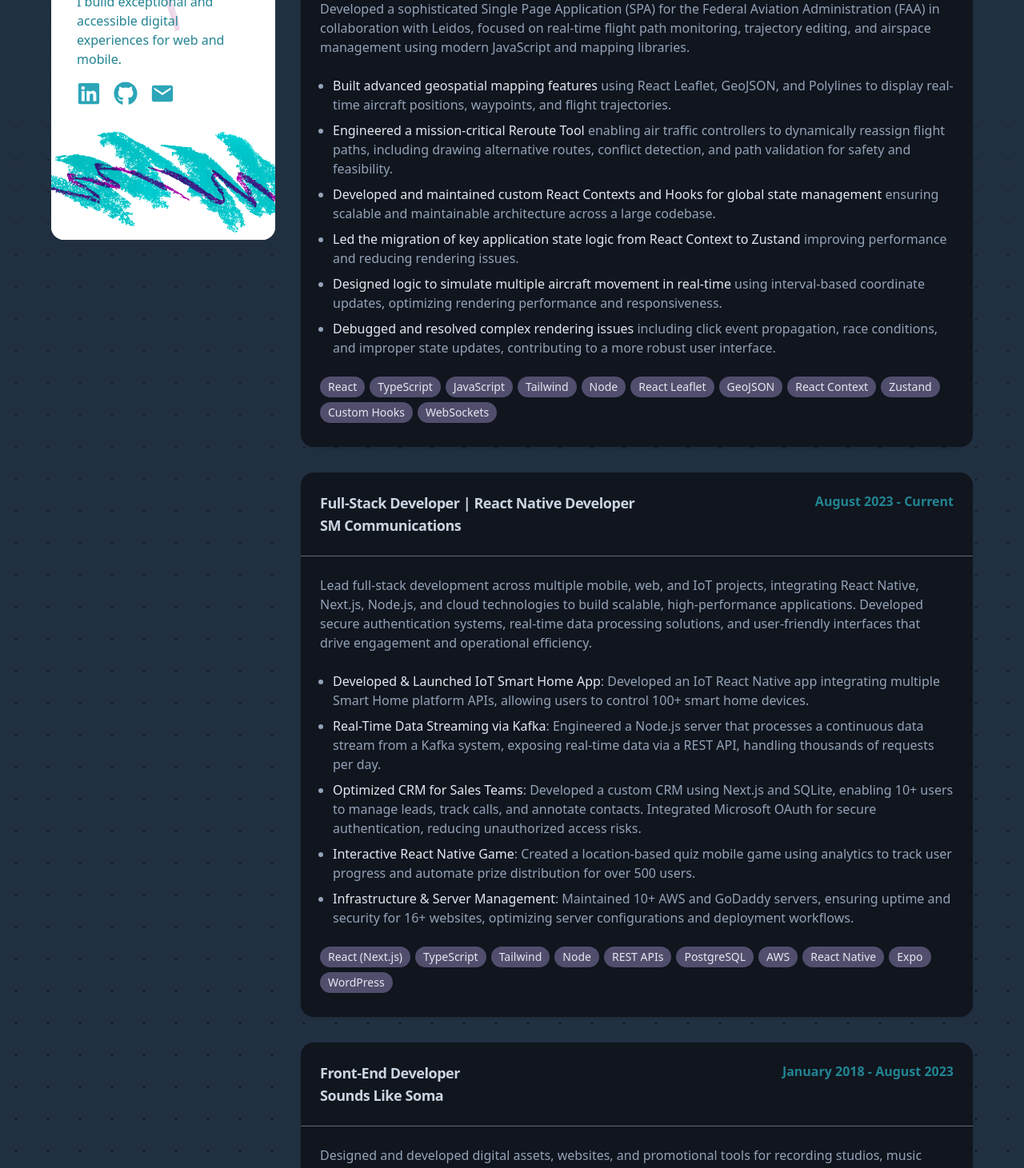
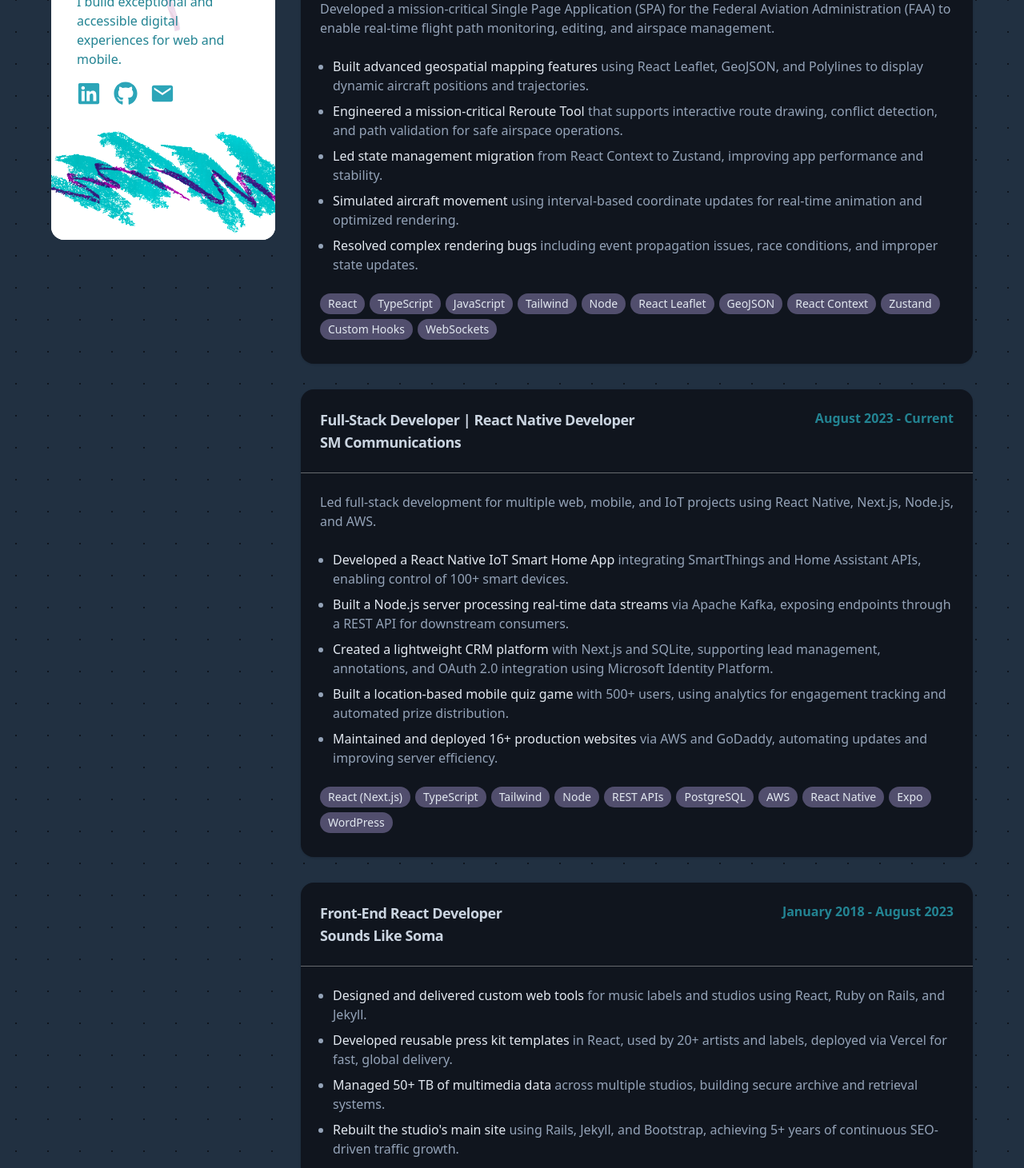
Before and after one commit to zackhanni/zachary.works, a Next.js app: page / in a window 1280 px wide. Shown: the part 1020-2481 px from the top of the page at 80% size. Built offline with nearby package versions, Linux system fonts and the light colour scheme.

Commit message:
Further updated my experience and about sections based on AI revisions

```diff
--- a/app/components/About.tsx
+++ b/app/components/About.tsx
@@ -15,29 +15,17 @@ export default function About() {
         <div className="row">
           <div className="col-12 space-y-16">
             <div className="max-w-screen-md mx-auto prose text-slate-200 lg:prose-md border-2 border-white p-8 rounded-2xl backdrop-blur-[2px]">
-              <h3 className="text-slate-200">How it all started 🌱</h3>
+              <h3 className="text-slate-200">🌱 How It Started</h3>
               <p>
-                In the beginning, I learned to code through Codecademy, a
-                patient mentor, and involving myself in a ton of freelance
-                projects. My career took off at Sounds Like Soma, a Philadelphia
-                based recording studio, where I managed the studio&apos;s
-                business website and IT infrastructure. This opportunity allowed
-                me to work with global recording artists and record labels to
-                make promotional landing pages and electronic press kits.
+                My journey into software began with late nights on Codecademy, the guidance of a patient mentor, and hands-on learning through freelance gigs. Things took off at Sounds Like Soma, a Philadelphia-based recording studio, where I managed the studio’s website and IT infrastructure. There, I had the unique opportunity to collaborate with global recording artists and record labels—designing promotional landing pages and crafting dynamic electronic press kits that helped bring their stories to life.
               </p>
-              <h3 className="text-slate-200">In the here and now 👈</h3>
+              <h3 className="text-slate-200">👨‍💻 Where I Am Now</h3>
               <p>
-                Most recently, I was the lead full-stack web and mobile
-                developer at a Philadelphia-based PR agency. This role actively
-                pushes me to try new technologies and branch out of my comfort
-                zone, leading me to continually grow as a developer.
+                Most recently, I served as the lead full-stack web and mobile developer at a Philadelphia-based PR agency. The role challenged me to constantly explore new technologies—from real-time data processing and IoT integrations to modern frameworks like React Native and Next.js. It pushed me to grow not just as a developer, but as a creative problem-solver and collaborator.
               </p>
-              <h3 className="text-slate-200">What im looking for 🔍</h3>
+              <h3 className="text-slate-200">🔍 What I'm Looking For</h3>
               <p>
-                In my next role, I am seeking a team of motivated professionals
-                developing software that impacts everyday people. I am eager to
-                contribute my skills to a company that fosters a culture of
-                idea-sharing and continuous improvement.
+                In my next chapter, I'm looking to join a team of curious, motivated professionals building software that has a real-world impact. I thrive in environments that value continuous learning, shared knowledge, and thoughtful engineering. If you're building something meaningful—and need someone who can turn bold ideas into functional, scalable products—I'd love to connect.
               </p>
             </div>
             {/* tech i love */}
@@ -82,7 +70,6 @@ export default function About() {
                     image="/logos/shadcn.png"
                     link="https://ui.shadcn.com/"
                   />
-
 
                   <TechnologyCard
                     name="Html"
--- a/app/components/Experience.tsx
+++ b/app/components/Experience.tsx
@@ -30,44 +30,38 @@ export default function Experience() {
               bullets={
                 <>
                   <p className="pb-6">
-                    Developed a sophisticated Single Page Application (SPA) for the Federal Aviation Administration (FAA) in collaboration with Leidos, focused on real-time flight path monitoring, trajectory editing, and airspace management using modern JavaScript and mapping libraries.
+                    Developed a mission-critical Single Page Application (SPA) for the Federal Aviation Administration (FAA) to enable real-time flight path monitoring, editing, and airspace management.
                   </p>
                   <ul className="space-y-2 list-disc pl-4">
                     <li>
                       <span className="font-medium text-slate-200">
                         Built advanced geospatial mapping features
                       </span>
-                      {` `} using React Leaflet, GeoJSON, and Polylines to display real-time aircraft positions, waypoints, and flight trajectories.
+                      {` `} using React Leaflet, GeoJSON, and Polylines to display dynamic aircraft positions and trajectories.
                     </li>
                     <li>
                       <span className="font-medium text-slate-200">
                         Engineered a mission-critical Reroute Tool
                       </span>
-                      {` `} enabling air traffic controllers to dynamically reassign flight paths, including drawing alternative routes, conflict detection, and path validation for safety and feasibility.
+                      {` `} that supports interactive route drawing, conflict detection, and path validation for safe airspace operations.
                     </li>
                     <li>
                       <span className="font-medium text-slate-200">
-                        Developed and maintained custom React Contexts and Hooks for global state management
+                        Led state management migration
                       </span>
-                      {` `} ensuring scalable and maintainable architecture across a large codebase.
+                      {` `} from React Context to Zustand, improving app performance and stability.
                     </li>
                     <li>
                       <span className="font-medium text-slate-200">
-                        Led the migration of key application state logic from React Context to Zustand
+                        Simulated aircraft movement
                       </span>
-                      {` `} improving performance and reducing rendering issues.
+                      {` `} using interval-based coordinate updates for real-time animation and optimized rendering.
                     </li>
                     <li>
                       <span className="font-medium text-slate-200">
-                        Designed logic to simulate multiple aircraft movement in real-time
+                        Resolved complex rendering bugs
                       </span>
-                      {` `} using interval-based coordinate updates, optimizing rendering performance and responsiveness.
-                    </li>
-                    <li>
-                      <span className="font-medium text-slate-200">
-                        Debugged and resolved complex rendering issues
-                      </span>
-                      {` `} including click event propagation, race conditions, and improper state updates, contributing to a more robust user interface.
+                      {` `} including event propagation issues, race conditions, and improper state updates.
                     </li>
                   </ul>
                 </>
@@ -95,54 +89,38 @@ export default function Experience() {
               bullets={
                 <>
                   <p className="pb-6">
-                    Lead full-stack development across multiple mobile, web, and
-                    IoT projects, integrating React Native, Next.js, Node.js,
-                    and cloud technologies to build scalable, high-performance
-                    applications. Developed secure authentication systems,
-                    real-time data processing solutions, and user-friendly
-                    interfaces that drive engagement and operational efficiency.
+                    Led full-stack development for multiple web, mobile, and IoT projects using React Native, Next.js, Node.js, and AWS.
                   </p>
                   <ul className="space-y-2 list-disc pl-4">
                     <li>
                       <span className="font-medium text-slate-200">
-                        Developed & Launched IoT Smart Home App
+                        Developed a React Native IoT Smart Home App
                       </span>
-                      : Developed an IoT React Native app integrating multiple
-                      Smart Home platform APIs, allowing users to control 100+
-                      smart home devices.
+                      {` `} integrating SmartThings and Home Assistant APIs, enabling control of 100+ smart devices.
                     </li>
                     <li>
                       <span className="font-medium text-slate-200">
-                        Real-Time Data Streaming via Kafka
+                        Built a Node.js server processing real-time data streams
                       </span>
-                      : Engineered a Node.js server that processes a continuous
-                      data stream from a Kafka system, exposing real-time data
-                      via a REST API, handling thousands of requests per day.
+                      {` `} via Apache Kafka, exposing endpoints through a REST API for downstream consumers.
                     </li>
                     <li>
                       <span className="font-medium text-slate-200">
-                        Optimized CRM for Sales Teams
+                        Created a lightweight CRM platform
                       </span>
-                      : Developed a custom CRM using Next.js and SQLite,
-                      enabling 10+ users to manage leads, track calls, and
-                      annotate contacts. Integrated Microsoft OAuth for secure
-                      authentication, reducing unauthorized access risks.
+                      {` `} with Next.js and SQLite, supporting lead management, annotations, and OAuth 2.0 integration using Microsoft Identity Platform.
                     </li>
                     <li>
                       <span className="font-medium text-slate-200">
-                        Interactive React Native Game
+                        Built a location-based mobile quiz game
                       </span>
-                      : Created a location-based quiz mobile game using
-                      analytics to track user progress and automate prize
-                      distribution for over 500 users.
+                      {` `} with 500+ users, using analytics for engagement tracking and automated prize distribution.
                     </li>
                     <li>
                       <span className="font-medium text-slate-200">
-                        Infrastructure & Server Management
+                        Maintained and deployed 16+ production websites
                       </span>
-                      : Maintained 10+ AWS and GoDaddy servers, ensuring uptime
-                      and security for 16+ websites, optimizing server
-                      configurations and deployment workflows.
+                      {` `} via AWS and GoDaddy, automating updates and improving server efficiency.
                     </li>
                   </ul>
                 </>
@@ -163,12 +141,12 @@ export default function Experience() {
             />
 
             <WorkCard
-              title="Front-End Developer"
+              title="Front-End React Developer"
               employer="Sounds Like Soma"
               dateRange="January 2018 - August 2023"
               bullets={
                 <>
-                  <p className="pb-6">
+                  {/* <p className="pb-6">
                     Designed and developed digital assets, websites, and
                     promotional tools for recording studios, music labels, and
                     artists. Built scalable web solutions using React, Ruby on
@@ -176,34 +154,31 @@ export default function Experience() {
                     Managed large-scale digital archives across multiple
                     recording studios, ensuring data integrity and efficient
                     retrieval.
-                  </p>
+                  </p> */}
                   <ul className="space-y-2 list-disc pl-4">
                     <li>
                       <span className="font-medium text-slate-200">
-                        Built an Electronic Press Kit (EPK) React Template
+                        Designed and delivered custom web tools
                       </span>
-                      : Developed a scalable and reusable React-based template
-                      for press kits, enabling over 20+ artists and record
-                      labels to create high-quality promotional materials in
-                      minutes. Deployed via Vercel for fast, global performance.
+                      {` `} for music labels and studios using React, Ruby on Rails, and Jekyll.
                     </li>
                     <li>
                       <span className="font-medium text-slate-200">
-                        Managed Digital Assets
+                        Developed reusable press kit templates
                       </span>
-                      : Maintained and organized over 50 terabytes of
-                      high-quality audio and video data across four recording
-                      studios, implementing backup and retrieval systems to
-                      prevent data loss and optimize workflow efficiency
+                      {` `} in React, used by 20+ artists and labels, deployed via Vercel for fast, global delivery.
                     </li>
                     <li>
                       <span className="font-medium text-slate-200">
-                        Improved Search Rankings & Business Growth
+                        Managed 50+ TB of multimedia data
                       </span>
-                      : Engineered the primary studio website using Ruby on
-                      Rails, Jekyll, and Bootstrap, while implementing SEO
-                      optimizations that boosted search rankings and contributed
-                      to five consecutive years of business growth.
+                      {` `} across multiple studios, building secure archive and retrieval systems.
+                    </li>
+                    <li>
+                      <span className="font-medium text-slate-200">
+                        Rebuilt the studio's main site
+                      </span>
+                      {` `} using Rails, Jekyll, and Bootstrap, achieving 5+ years of continuous SEO-driven traffic growth.
                     </li>
                   </ul>
                 </>
```
